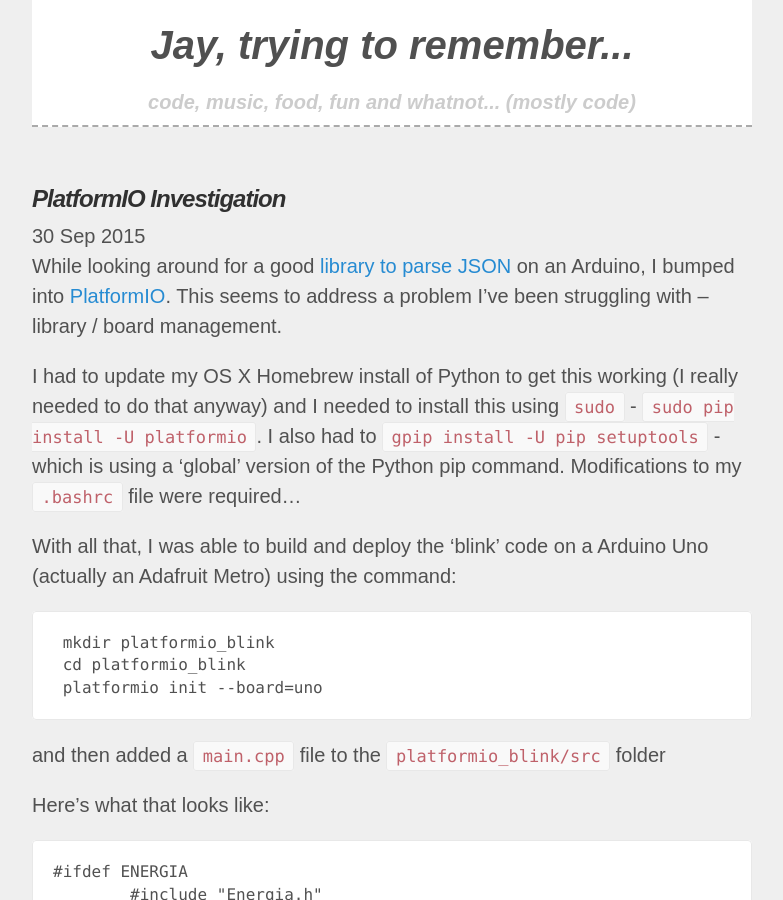
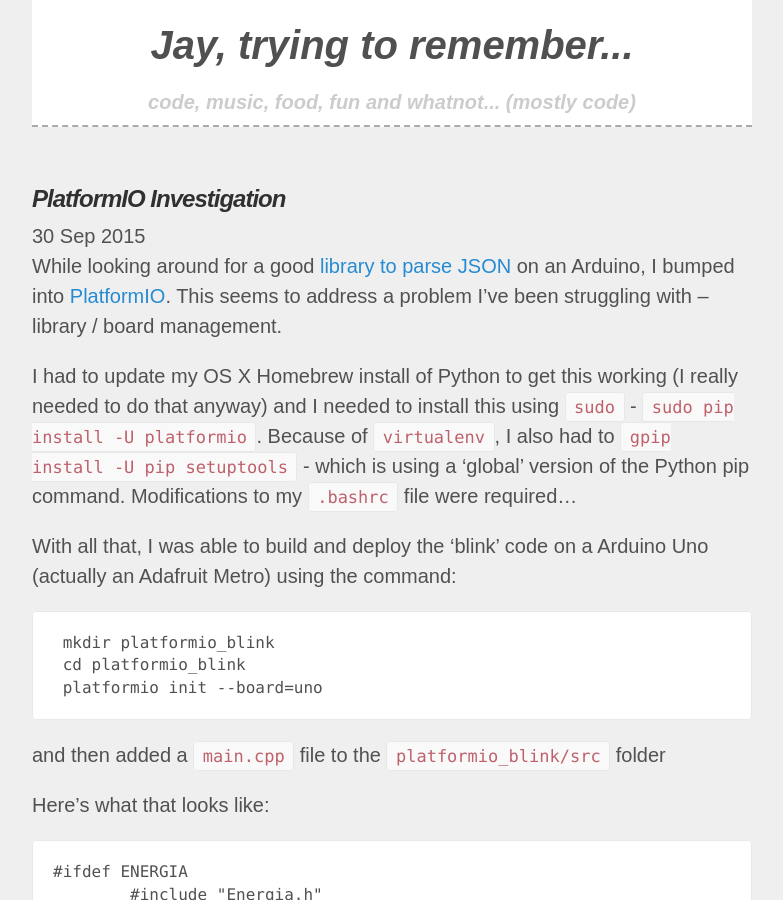
Before and after one commit to funkfinger/jaywiggins, a Jekyll site: the page built from _posts/2015-09-30-platformio-investigation.md, in a window 1280 px wide and 900 px high. Shown: the whole window, without its empty margins (248-1031 px from the left). Built offline with Jekyll 4.4.1, drawn with Linux system fonts in a browser that asks for light colours; comment, search, counter and statistics services are not loaded.

Commit message:
platformio post

```diff
--- a/_posts/2015-09-30-platformio-investigation.md
+++ b/_posts/2015-09-30-platformio-investigation.md
@@ -8,7 +8,7 @@
 
 While looking around for a good [library to parse JSON](https://github.com/bblanchon/ArduinoJson) on an Arduino, I bumped into [PlatformIO](http://platformio.org/). This seems to address a problem I've been struggling with – library / board management.
 
-I had to update my OS X Homebrew install of Python to get this working (I really needed to do that anyway) and I needed to install this using `sudo` - `sudo pip install -U platformio`. I also had to `gpip install -U pip setuptools` - which is using a 'global' version of the Python pip command. Modifications to my `.bashrc` file were required...
+I had to update my OS X Homebrew install of Python to get this working (I really needed to do that anyway) and I needed to install this using `sudo` - `sudo pip install -U platformio`. Because of `virtualenv`, I also had to `gpip install -U pip setuptools` - which is using a 'global' version of the Python pip command. Modifications to my `.bashrc` file were required...
 
 With all that, I was able to build and deploy the 'blink' code on a Arduino Uno (actually an Adafruit Metro) using the command:
 
```
